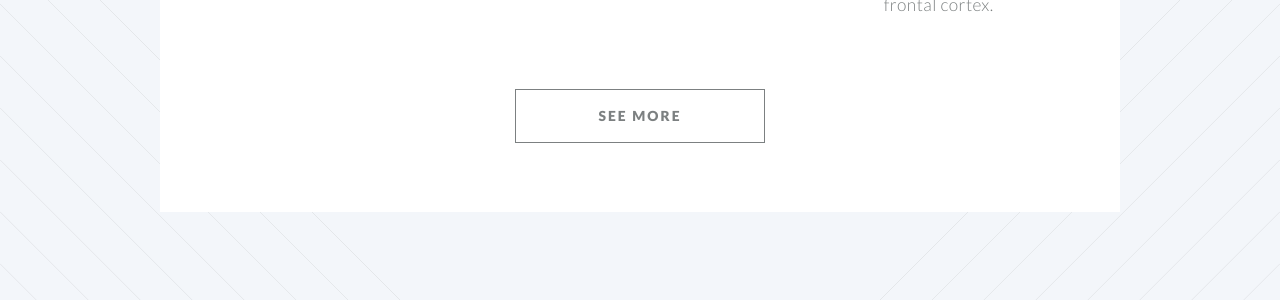
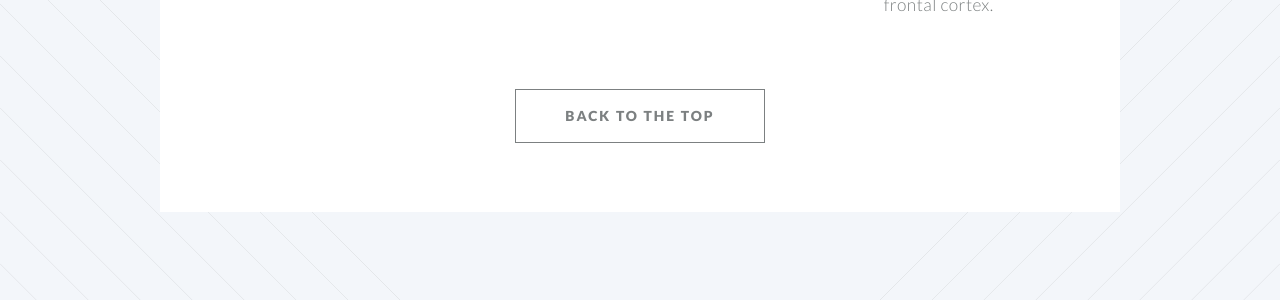
Before and after one commit to Summer-MIND/Summer-MIND.github.io, a Jekyll site: the page built from index.html, in a window 1280 px wide and 900 px high, scrolled down 6589 px. Shown: the part 153-453 px from the top of the window. Built offline with Jekyll 4.4.1, drawn with Linux system fonts in a browser that asks for light colours.

Commit message:
updated picture links

```diff
--- a/index.html
+++ b/index.html
@@ -132,7 +132,7 @@
 						<div class="row">
 							<div class="4u">
 								<section>
-									<a href="#" class="image featured"><img src="images/baldassano.png" alt="" /></a>
+									<a href="http://www.princeton.edu/~chrisb/" class="image featured"><img src="images/baldassano.png" alt="" /></a>
 									<header>
 										<h3><a href="http://www.princeton.edu/~chrisb/">Chris Baldassano</a></h3>
 										<h4>Princeton University</h4>
@@ -143,7 +143,7 @@
 							</div>
 							<div class="4u">
 								<section>
-									<a href="#" class="image featured"><img src="images/chang.jpg" alt="" /></a>
+									<a href="http://cosanlab.com/" class="image featured"><img src="images/chang.jpg" alt="" /></a>
 									<header>
                                         <h3><a href="http://cosanlab.com/">Luke J. Chang</a></h3>
 										<h4>Dartmouth College</h4>
@@ -154,7 +154,7 @@
 							</div>
 							<div class="4u">
 								<section>
-									<a href="#" class="image featured"><img src="images/chen.jpg" alt="" /></a>
+									<a href="http://jchenlab.johnshopkins.edu/" class="image featured"><img src="images/chen.jpg" alt="" /></a>
 									<header>
                                         <h3><a href="http://jchenlab.johnshopkins.edu/">Janice Chen</a></h3>
 										<h4>Johns Hopkins University</h4>
@@ -168,7 +168,7 @@
 						<div class="row">
 							<div class="4u">
 								<section>
-									<a href="#" class="image featured"><img src="images/christakis.jpg" alt="" /></a>
+									<a href="http://nicholaschristakis.net/" class="image featured"><img src="images/christakis.jpg" alt="" /></a>
 									<header>
                                         <h3><a href="http://nicholaschristakis.net/">Nicholas A. Christakis</a></h3>
 										<h4>Yale University</h4>
@@ -178,7 +178,7 @@
 							</div>
 							<div class="4u">
 								<section>
-									<a href="#" class="image featured"><img src="images/gershman.jpg" alt="" /></a>
+									<a href="http://gershmanlab.webfactional.com/" class="image featured"><img src="images/gershman.jpg" alt="" /></a>
 									<header>
                                         <h3><a href="http://gershmanlab.webfactional.com/">Sam Gershman</a></h3>
 										<h4>Harvard University</h4>
@@ -188,7 +188,7 @@
 							</div>
 							<div class="4u">
 								<section>
-									<a href="#" class="image featured"><img src="images/gratton.jpg" alt="" /></a>
+									<a href="https://sites.google.com/site/caterinagratton/" class="image featured"><img src="images/gratton.jpg" alt="" /></a>
 									<header>
                                         <h3><a href="https://sites.google.com/site/caterinagratton/">Caterina Gratton</a></h3>
 										<h4>Washington University</h4>
@@ -200,7 +200,7 @@
 						<div class="row">
 							<div class="4u">
 								<section>
-									<a href="#" class="image featured"><img src="images/halchenko.jpg" alt="" /></a>
+									<a href="http://www.onerussian.com/" class="image featured"><img src="images/halchenko.jpg" alt="" /></a>
 									<header>
                                         <h3><a href="http://www.onerussian.com/">Yaroslav O. Halchenko</a></h3>
 										<h4>Dartmouth College</h4>
@@ -210,7 +210,7 @@
 							</div>
 							<div class="4u">
 								<section>
-									<a href="#" class="image featured"><img src="images/haxby.jpg" alt="" /></a>
+									<a href="http://haxbylab.dartmouth.edu/" class="image featured"><img src="images/haxby.jpg" alt="" /></a>
 									<header>
 										<h3><a href="http://haxbylab.dartmouth.edu/">James V. Haxby</a></h3>
 										<h4>Dartmouth College</h4>
@@ -220,7 +220,7 @@
 							</div>
 							<div class="4u">
 								<section>
-									<a href="#" class="image featured"><img src="images/honey.jpg" alt="" /></a>
+									<a href="https://www.honeylab.org/" class="image featured"><img src="images/honey.jpg" alt="" /></a>
 									<header>
                                         <h3><a href="https://www.honeylab.org/">Christoher Honey</a></h3>
 										<h4>Johns Hopkins University</h4>
@@ -232,7 +232,7 @@
 						<div class="row">
 							<div class="4u">
 								<section>
-									<a href="#" class="image featured"><img src="images/manning.png" alt="" /></a>
+									<a href="http://www.context-lab.com/" class="image featured"><img src="images/manning.png" alt="" /></a>
 									<header>
 										<h3><a href="http://www.context-lab.com/">Jeremy R. Manning</a></h3>
 										<h4>Dartmouth College</h4>
@@ -242,7 +242,7 @@
 							</div>
 							<div class="4u">
 								<section>
-									<a href="#" class="image featured"><img src="images/momennejad.jpg" alt="" /></a>
+									<a href="https://www.momen-nejad.org/" class="image featured"><img src="images/momennejad.jpg" alt="" /></a>
 									<header>
 										<h3><a href="https://www.momen-nejad.org/">Ida Momennejad</a></h3>
 										<h4>Princeton University</h4>
@@ -252,7 +252,7 @@
 							</div>
 							<div class="4u">
 								<section>
-									<a href="#" class="image featured"><img src="images/mvdm.jpg" alt="" /></a>
+									<a href="http://www.vandermeerlab.org/" class="image featured"><img src="images/mvdm.jpg" alt="" /></a>
 									<header>
 										<h3><a href="http://www.vandermeerlab.org/">Matthijs van der Meer</a></h3>
 										<h4>Dartmouth College</h4>
@@ -263,7 +263,7 @@
 						</div>
 						<footer class="major">
 							<ul class="buttons">
-								<li><a href="#" class="button">See More</a></li>
+								<li><a href="#" class="button">Back to the top</a></li>
 							</ul>
 						</footer>
 
```
